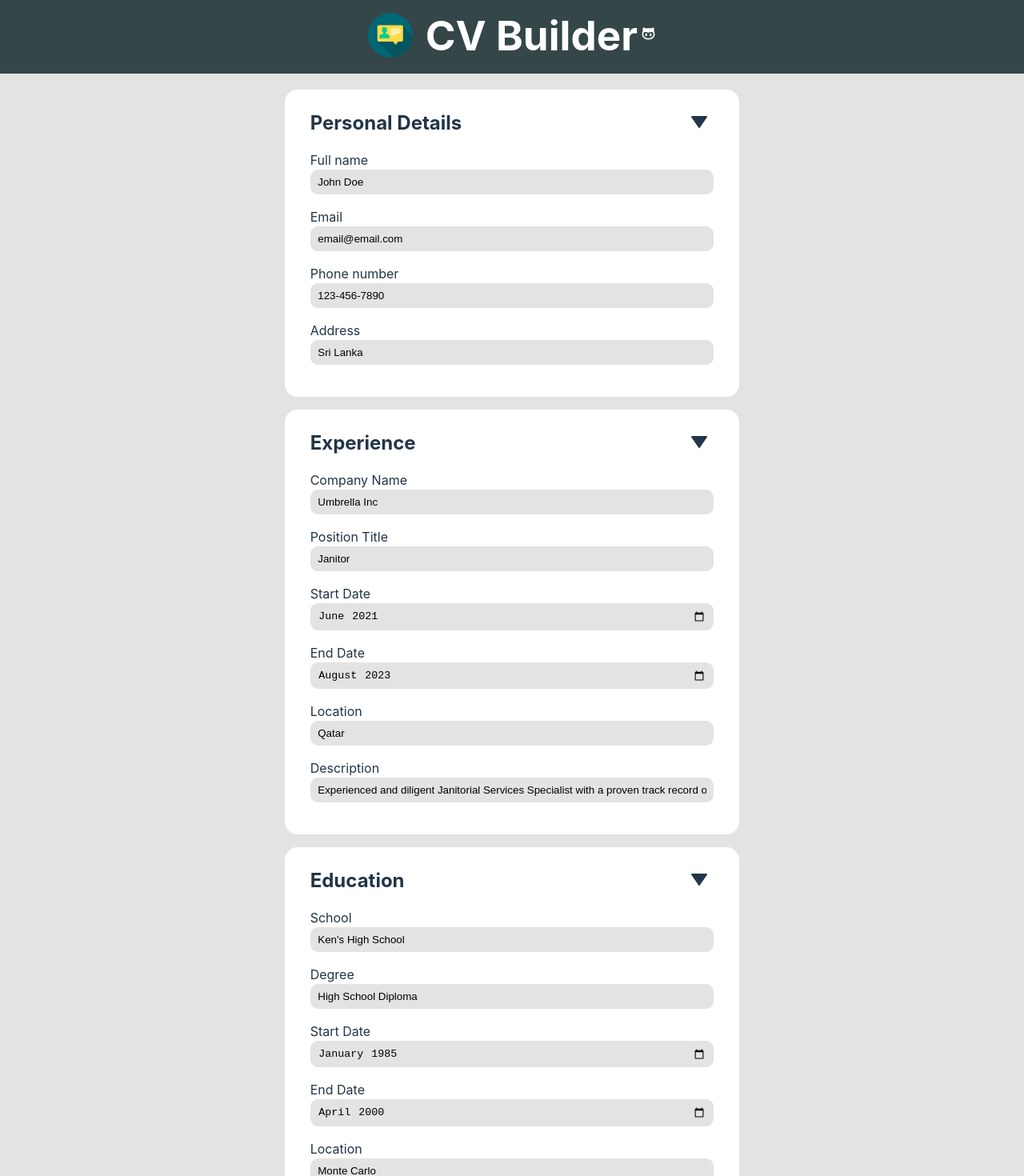
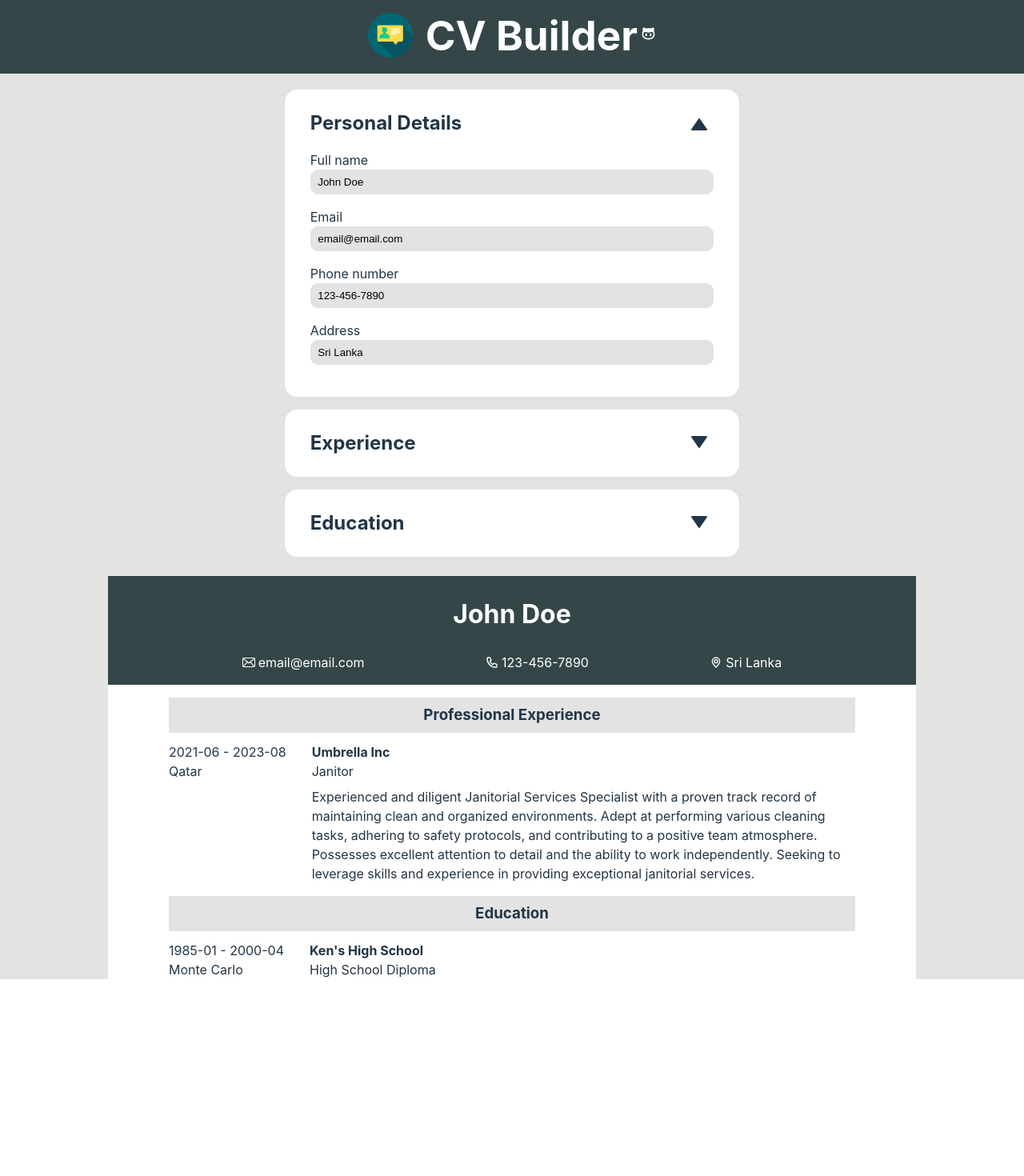
Before and after one commit to zakrnem/cv-builder, a React (Vite) app: page / in a window 1280 px wide. Shown: the top 1470 px of the page at 80% size. After the commit the page ends 1224 px from the top, so only its background shows below. Built offline with nearby package versions, Linux system fonts and the light colour scheme.

Commit message:
Toggle form shows only one group of inputs at a time

```diff
--- a/src/components/Body.jsx
+++ b/src/components/Body.jsx
@@ -9,9 +9,9 @@ import CVexperience from "./CVexperience";
 import CVeducation from "./CVeducation";
 
 function Body() {
-  const [isFormVisible, setIsFormVisible] = useState(true);
-  const toggleForm = () => {
-    setIsFormVisible((prevIsFormVisible) => !prevIsFormVisible);
+  const [numberFormVisible, setNumberFormVisible] = useState(1);
+  const toggleForm = (arg) => {
+    arg === numberFormVisible ? setNumberFormVisible(0) : setNumberFormVisible(arg);
   };
 
   const [input, setInput] = useState({
@@ -54,21 +54,21 @@ function Body() {
       <div className="inputs-container">
         <PersonalDetails
           toggleForm={toggleForm}
-          isFormVisible={isFormVisible === true}
+          numberFormVisible={numberFormVisible}
           handleInputChange={handleInputChange}
           input={input}
         />
 
         <Experience
           toggleForm={toggleForm}
-          isFormVisible={isFormVisible === true}
+          numberFormVisible={numberFormVisible}
           handleInputChange={handleInputChange}
           input={input}
         />
 
         <Education
           toggleForm={toggleForm}
-          isFormVisible={isFormVisible === true}
+          numberFormVisible={numberFormVisible}
           handleInputChange={handleInputChange}
           input={input}
         />
--- a/src/components/Education.jsx
+++ b/src/components/Education.jsx
@@ -1,21 +1,21 @@
 import "../styles/Education.css";
 
-function Education({ toggleForm, isFormVisible, handleInputChange, input }) {
+function Education({ toggleForm, numberFormVisible, handleInputChange, input }) {
   return (
     <div className="education">
       <div className="inputs-heading">
         <h2>Education</h2>
         <button
-          onClick={toggleForm}
+          onClick={() => toggleForm(3)}
           style={{
             transition: "transform 0.3s",
-            transform: isFormVisible ? "" : "rotate(180deg)",
+            transform: numberFormVisible !== 3 ? "" : "rotate(180deg)",
           }}
         >
           <img src="./src/assets/down-svgrepo-com.svg" />
         </button>
       </div>
-      <form style={{ display: isFormVisible ? "" : "none" }}>
+      <form style={{ display: numberFormVisible === 3 ? "" : "none" }}>
         <label htmlFor="school">School</label>
         <input
           type="text"
--- a/src/components/Experience.jsx
+++ b/src/components/Experience.jsx
@@ -1,21 +1,21 @@
 import "../styles/Experience.css";
 
-function Experience({ toggleForm, isFormVisible, handleInputChange, input }) {
+function Experience({ toggleForm, numberFormVisible, handleInputChange, input }) {
   return (
     <div className="experience">
       <div className="inputs-heading">
         <h2>Experience</h2>
         <button
-          onClick={toggleForm}
+          onClick={() => toggleForm(2)}
           style={{
             transition: "transform 0.3s",
-            transform: isFormVisible ? "" : "rotate(180deg)",
+            transform: numberFormVisible !== 2 ? "" : "rotate(180deg)",
           }}
         >
           <img src="./src/assets/down-svgrepo-com.svg" />
         </button>
       </div>
-      <form style={{ display: isFormVisible ? "" : "none" }}>
+      <form style={{ display: numberFormVisible === 2 ? "" : "none" }}>
         <label htmlFor="companyName">Company Name</label>
         <input
           type="text"
--- a/src/components/PersonalDetails.jsx
+++ b/src/components/PersonalDetails.jsx
@@ -2,7 +2,7 @@ import "../styles/PersonalDetails.css";
 
 function PersonalDetails({
   toggleForm,
-  isFormVisible,
+  numberFormVisible,
   handleInputChange,
   input,
 }) {
@@ -11,16 +11,16 @@ function PersonalDetails({
       <div className="inputs-heading">
         <h2>Personal Details</h2>
         <button
-          onClick={toggleForm}
+          onClick={() => toggleForm(1)}
           style={{
             transition: "transform 0.3s",
-            transform: isFormVisible ? "" : "rotate(180deg)",
+            transform: numberFormVisible !== 1 ? "" : "rotate(180deg)",
           }}
         >
           <img src="./src/assets/down-svgrepo-com.svg" />
         </button>
       </div>
-      <form style={{ display: isFormVisible ? "" : "none" }}>
+      <form style={{ display: numberFormVisible === 1 ? "" : "none" }}>
         <label htmlFor="fullName">Full name</label>
         <input
           type="text"
```
Also changed, not shown: src/pending.txt.
